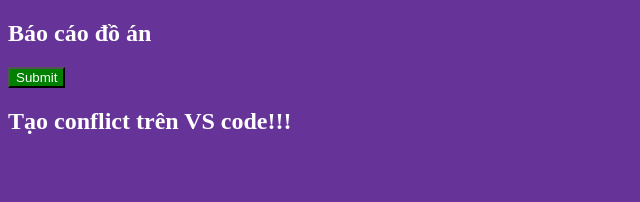
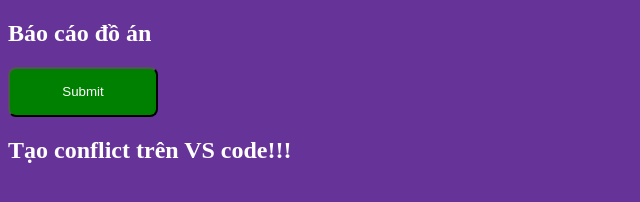
Before and after one commit to nguyenhai2106/baocao, a plain HTML site: page index.html in a window 1280 px wide. Shown: the whole page, without its empty margins (0-640 px from the left). Drawn offline with Linux system fonts and the light colour scheme.

Commit message:
Modified index.css

```diff
--- a/index.css
+++ b/index.css
@@ -1,4 +1,7 @@
 button {
   background-color: green;
   color: white;
+  width: 150px;
+  height: 50px;
+  border-radius: 8px;
 }
```
